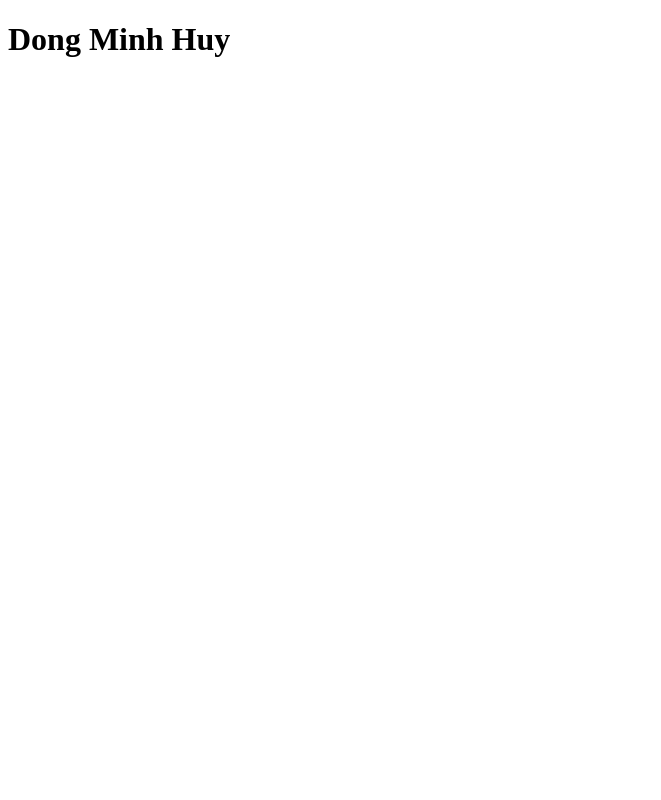
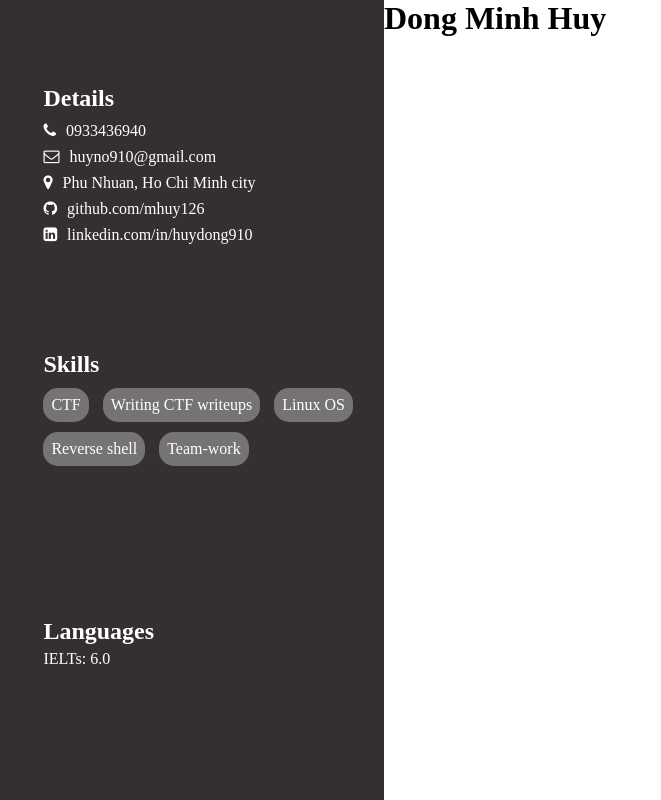
Before and after one commit to mhuy126/CV_Resume, a plain HTML site: page index.html in a window 1280 px wide. Shown: the whole page, without its empty margins (0-661 px from the left). Drawn offline with Linux system fonts and the light colour scheme.

Commit message:
Build Menu bar

```diff
--- a/index.html
+++ b/index.html
@@ -3,9 +3,49 @@
   <head>
     <meta charset="UTF-8" />
     <meta name="viewport" content="width=device-width, initial-scale=1.0" />
+    <link
+      rel="stylesheet"
+      href="https://cdnjs.cloudflare.com/ajax/libs/font-awesome/4.7.0/css/font-awesome.min.css"
+    />
+    <link rel="stylesheet" href="style.css" />
     <title>CV_DongMinhHuy</title>
   </head>
   <body>
-    <h1>Dong Minh Huy</h1>
+    <div id="menu-bar">
+      <section id="details">
+        <h2>Details</h2>
+        <i class="fa fa-phone" aria-hidden="true"></i><span>0933436940</span>
+        <br />
+        <i class="fa fa-envelope-o" aria-hidden="true"></i
+        ><span>huyno910@gmail.com</span>
+        <br />
+        <i class="fa fa-map-marker" aria-hidden="true"></i
+        ><span>Phu Nhuan, Ho Chi Minh city</span>
+        <br />
+        <i class="fa fa-github" aria-hidden="true"></i
+        ><span>github.com/mhuy126</span>
+        <br />
+        <i class="fa fa-linkedin-square" aria-hidden="true"></i
+        ><span>linkedin.com/in/huydong910</span>
+      </section>
+
+      <section id="skills">
+        <h2>Skills</h2>
+        <p>CTF</p>
+        <p>Writing CTF writeups</p>
+        <p>Linux OS</p>
+        <p>Reverse shell</p>
+        <p>Team-work</p>
+      </section>
+
+      <section id="language">
+        <h2>Languages</h2>
+        <p>IELTs: 6.0</p>
+      </section>
+    </div>
+
+    <div id="content">
+      <h1>Dong Minh Huy</h1>
+    </div>
   </body>
 </html>
--- /dev/null
+++ b/style.css
@@ -0,0 +1,53 @@
+/* Reset CSS */
+* {
+  margin: 0;
+  padding: 0;
+  border: 0;
+}
+
+/* Split side */
+#menu-bar {
+  position: fixed;
+  left: 0;
+  height: 100%;
+  width: 30%;
+  background-color: rgb(53, 48, 48);
+}
+
+#content {
+  position: fixed;
+  right: 0;
+  height: 100%;
+  width: 70%;
+}
+
+/* ------------------------------------------------------------ */
+
+/* menu bar */
+
+#menu-bar h2,
+i,
+span,
+p {
+  margin: 5px;
+  color: white;
+}
+
+#menu-bar section {
+  position: relative;
+  top: 10%;
+  left: 10%;
+  display: inline-block;
+  width: 100%;
+  height: 33.3%;
+}
+
+#menu-bar #skills p {
+  display: inline-block;
+  padding: 0.5em;
+  width: max-content;
+  border-radius: 15px;
+  background-color: rgba(255, 255, 255, 0.322);
+}
+
+/* content  */
```
